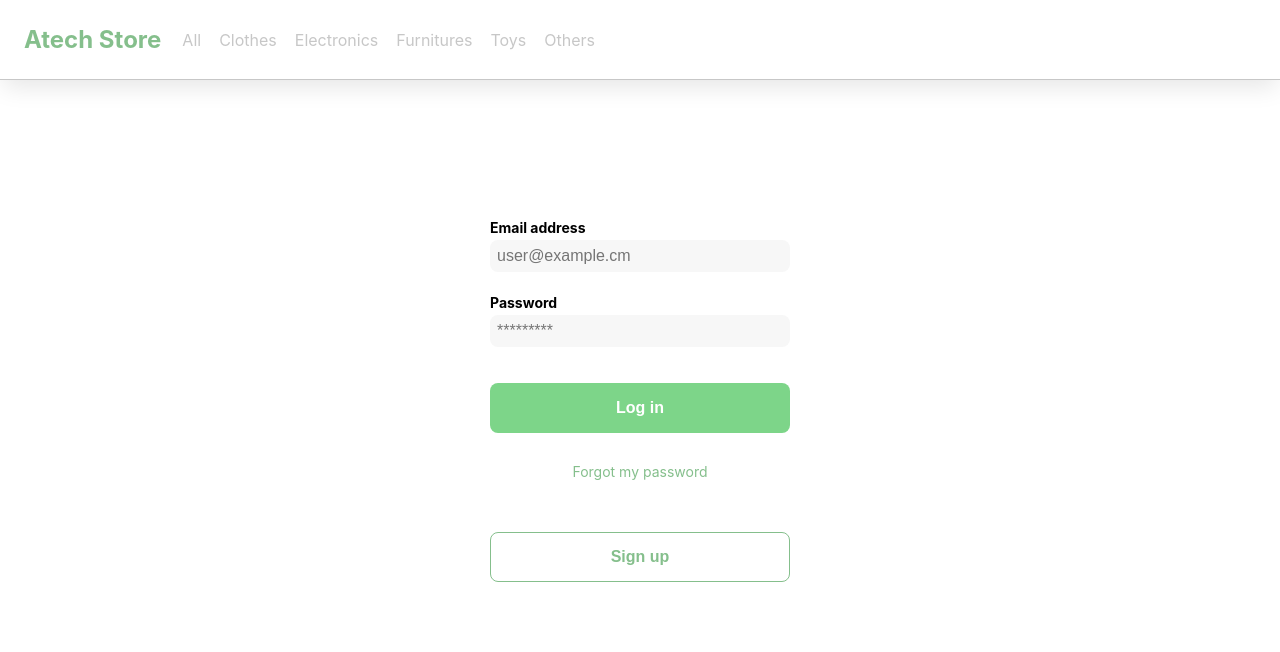
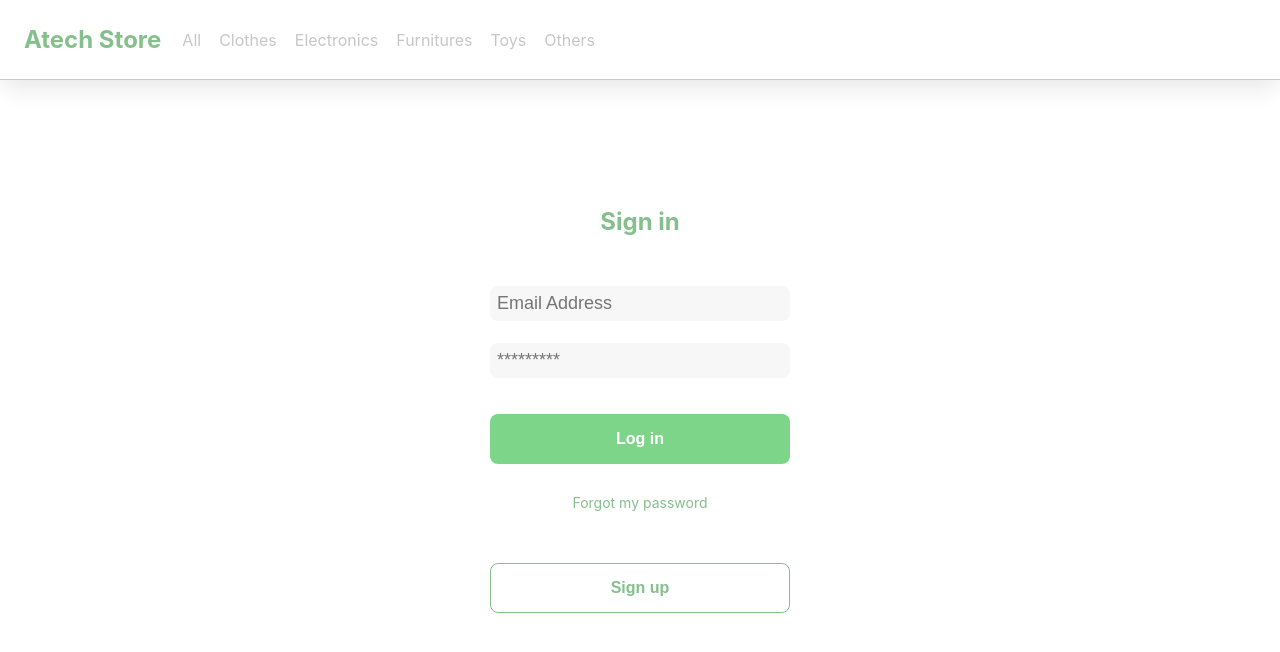
Before and after one commit to jzlbornoz/store-nextApp, a Next.js app: page / in a window 1280 px wide. Shown: the top 652 px of the page. Built offline with nearby package versions, Linux system fonts and the light colour scheme.

Commit message:
Mejoras en la ui de login

```diff
--- a/src/components/LoginPage.jsx
+++ b/src/components/LoginPage.jsx
@@ -34,20 +34,15 @@ const LoginPage = () => {
         <>
             <div className={styles.Login}>
                 <div className={styles['Login-container']}>
+                <h2>Sign in</h2>
                     <form action="/" className={styles.form} >
-                        <label htmlFor="email" className={styles.label}>
-                            Email address
-                        </label>
                         <input
                             type="text"
                             name="email"
-                            placeholder="user@example.cm"
+                            placeholder="Email Address"
                             className={`${styles.input} ${styles.inputEmail}`}
                             ref={userRef}
                         />
-                        <label htmlFor="password" className={styles.label}>
-                            Password
-                        </label>
                         <input
                             type="password"
                             name="password"
--- a/src/styles/Login.module.scss
+++ b/src/styles/Login.module.scss
@@ -10,6 +10,13 @@
 	display: grid;
 	grid-template-rows: auto 1fr auto;
 	width: 300px;
+}
+
+.Login-container h2 {
+	text-align: center;
+	margin-bottom: 50px;
+	font-weight: bold;
+	color: $--hospital-green;
 }
 .logo {
 	width: 150px;
@@ -37,10 +44,11 @@
 	background-color: $--text-input-field;
 	border: none;
 	border-radius: 8px;
-	font-size: $--md;
+	font-size: 18px;
 	padding: 6px;
 	margin-bottom: 12px;
 	padding: 7px;
+	outline: none;
 }
 .inputEmail {
 	margin-bottom: 22px;
```
Also changed, not shown: 1 other file (tests, documents, lock files or other folders).
